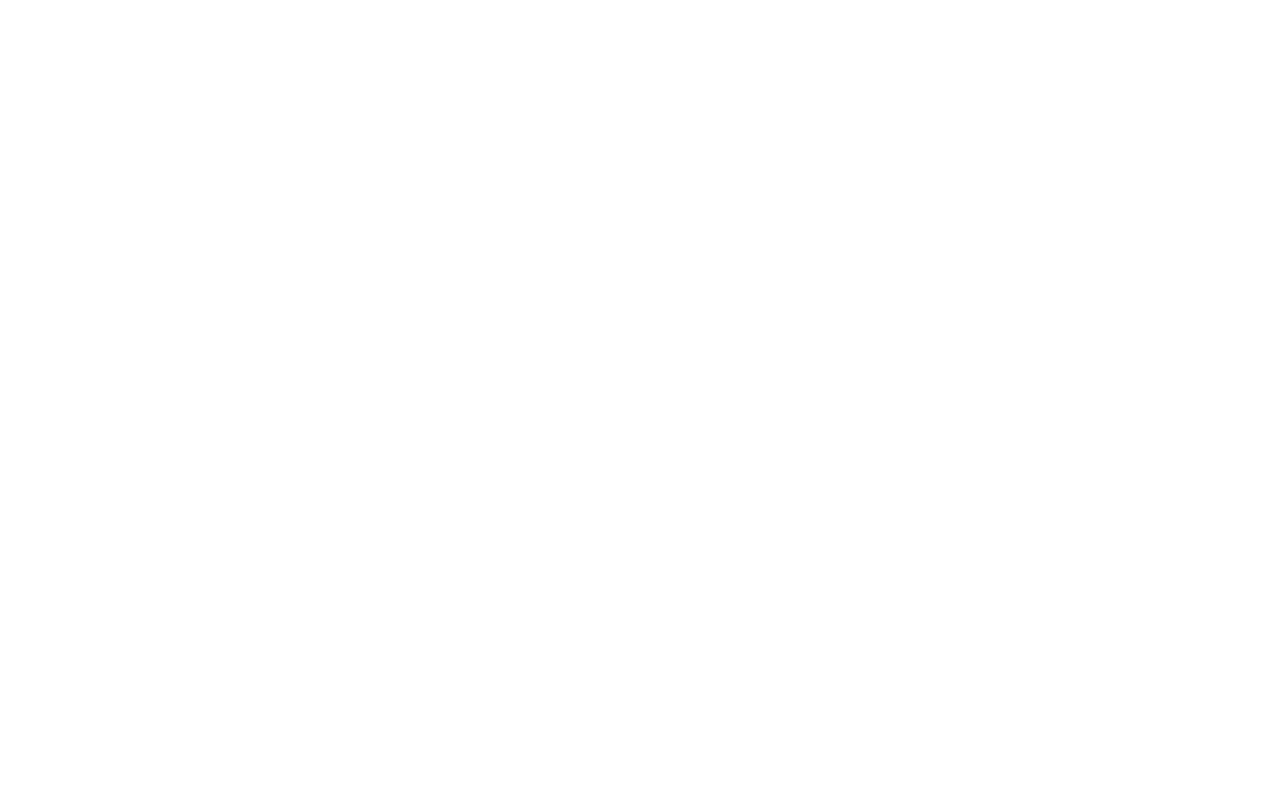
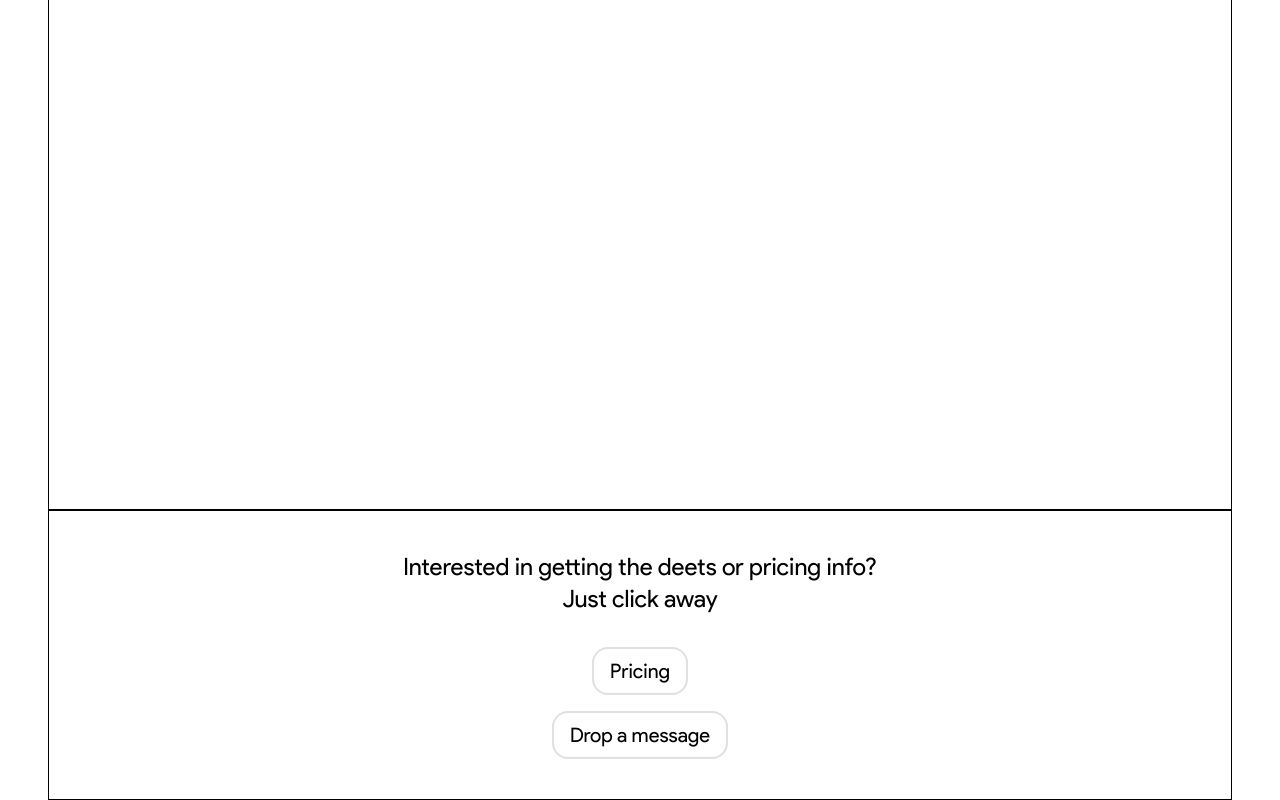
Before and after one commit to ManupaDev/curve, a Next.js app: page / in a window 1280 px wide. Shown: the part 1944-2744 px from the top of the page. Before the commit the page ends 1654 px from the top, so only its background shows below. Built offline with nearby package versions, Linux system fonts and the light colour scheme.

Commit message:
feat:home wireframe

```diff
--- a/app/page.tsx
+++ b/app/page.tsx
@@ -1,11 +1,16 @@
 import Hero from "./components/hero";
 import Showcase from "./components/showcase";
+import Services from "./components/services";
+import CTA from "./components/cta";
 
 function Home() {
   return (
     <div className="px-12">
       <Hero />
-      <Showcase/>
+      <Showcase />
+      <Services/>
+      <CTA/>
+
     </div>
   );
 }
```
